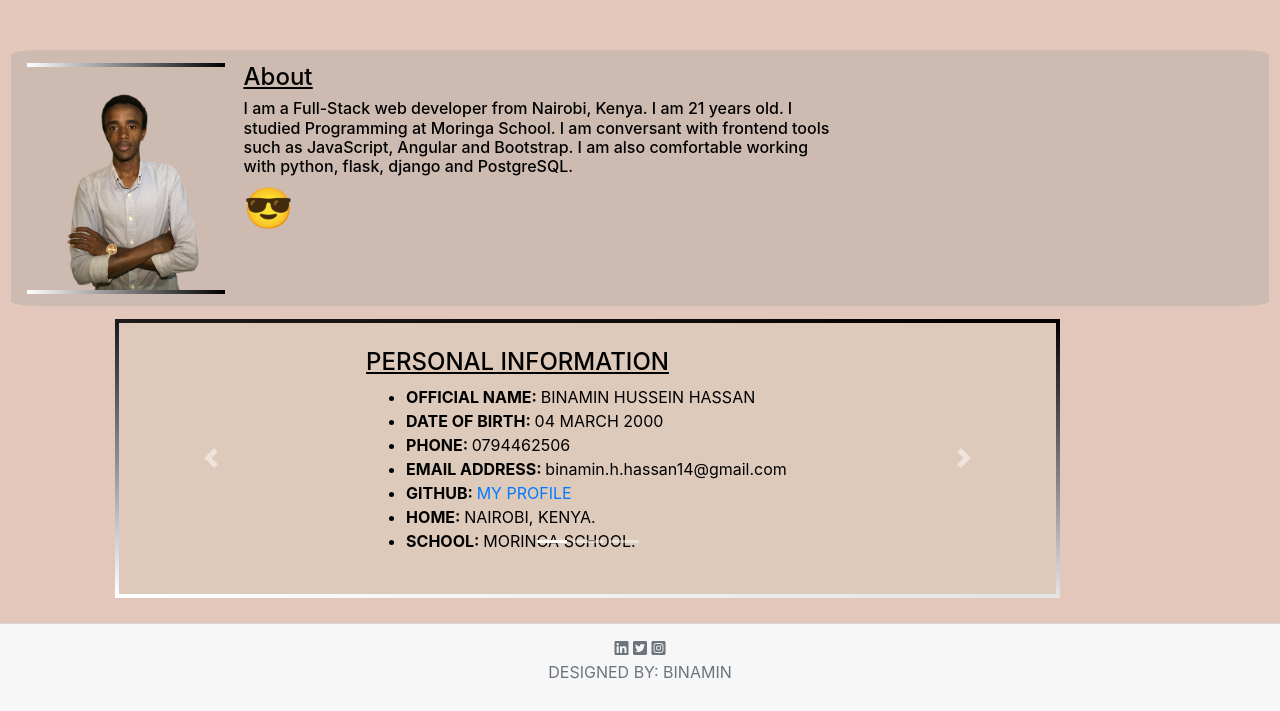
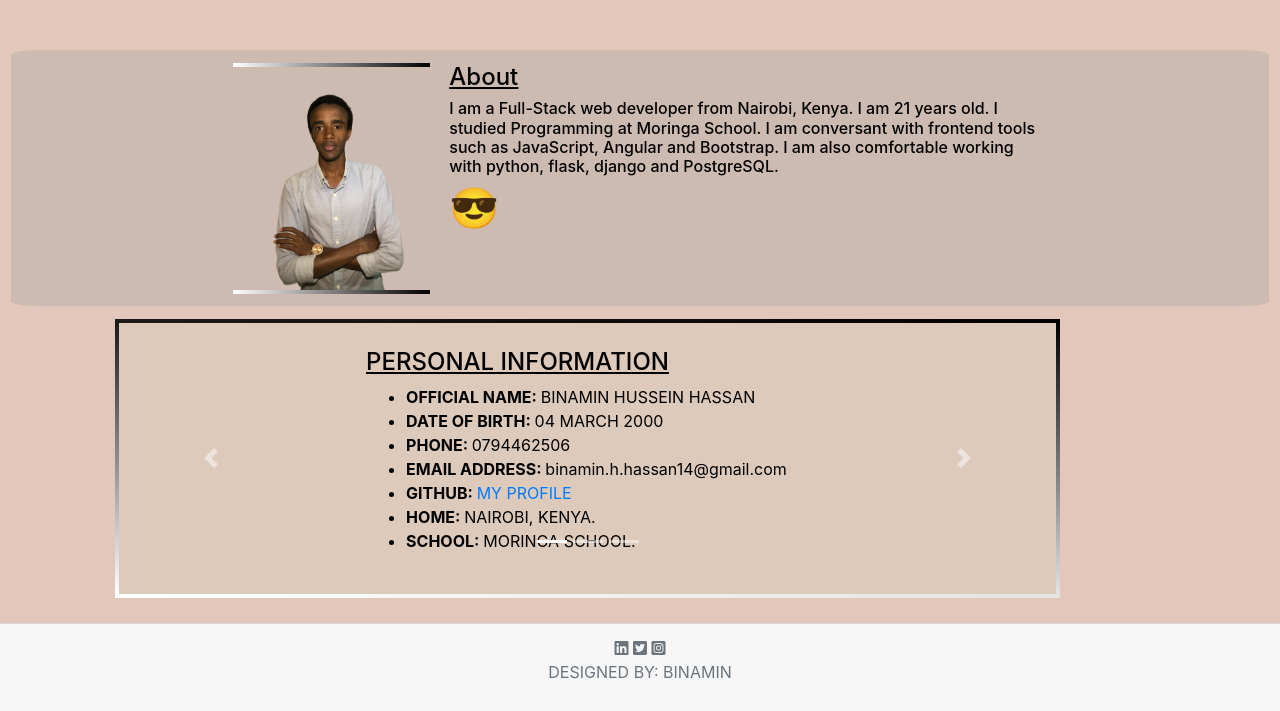
Before and after one commit to Binamin-hussein100/Portforlio_2.0, a Django app: page /about/ in a window 1280 px wide. Shown: the part 62-773 px from the top of the page. Run offline with Django 3.2, Linux system fonts and the light colour scheme; some libraries are stand-ins or nearby versions.

Commit message:
enhanced ui

```diff
--- a/resume/templates/info.html
+++ b/resume/templates/info.html
@@ -5,9 +5,11 @@
     <div id="projo" class="container-fluid">
 
                <div id="know_me" class="row">
+                   <div class="col-md-2"></div>
                     <div id="picture" class="col-md-2">
                         <img id="repr" src="/static/images/WhatsApp_Image_2022-02-02_at_9.50.01_PM-removebg-preview.png" alt="profile">
                     </div>
+
                     <div class="col-md-6">
                         <div >
                             <h4><u> <u>About</u></u></h4>
@@ -17,6 +19,7 @@
                             </h6>
                         </div>
                     </div>
+                    <div class="col-md-2"></div>
                </div>
                 <div id="detailed" class="row">
 
```
Lines whose indentation alone changed are shown as unchanged.
